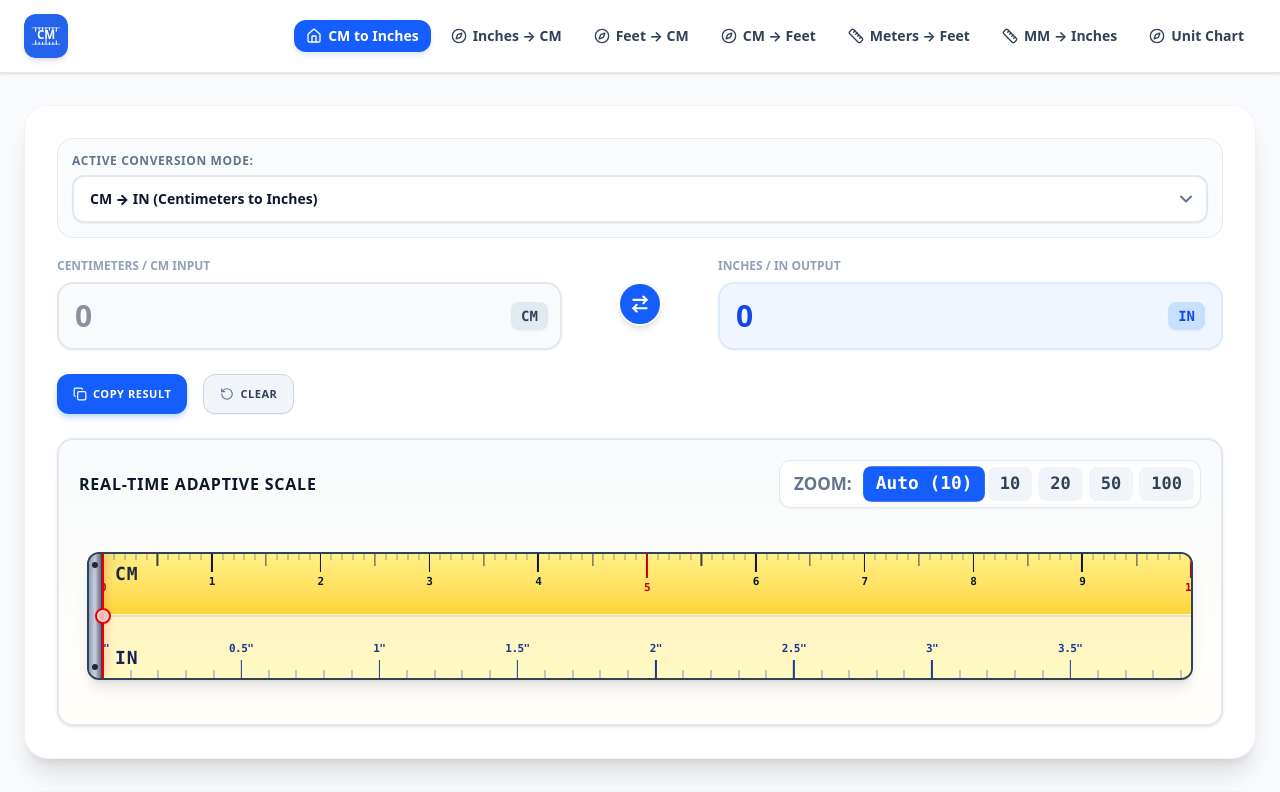
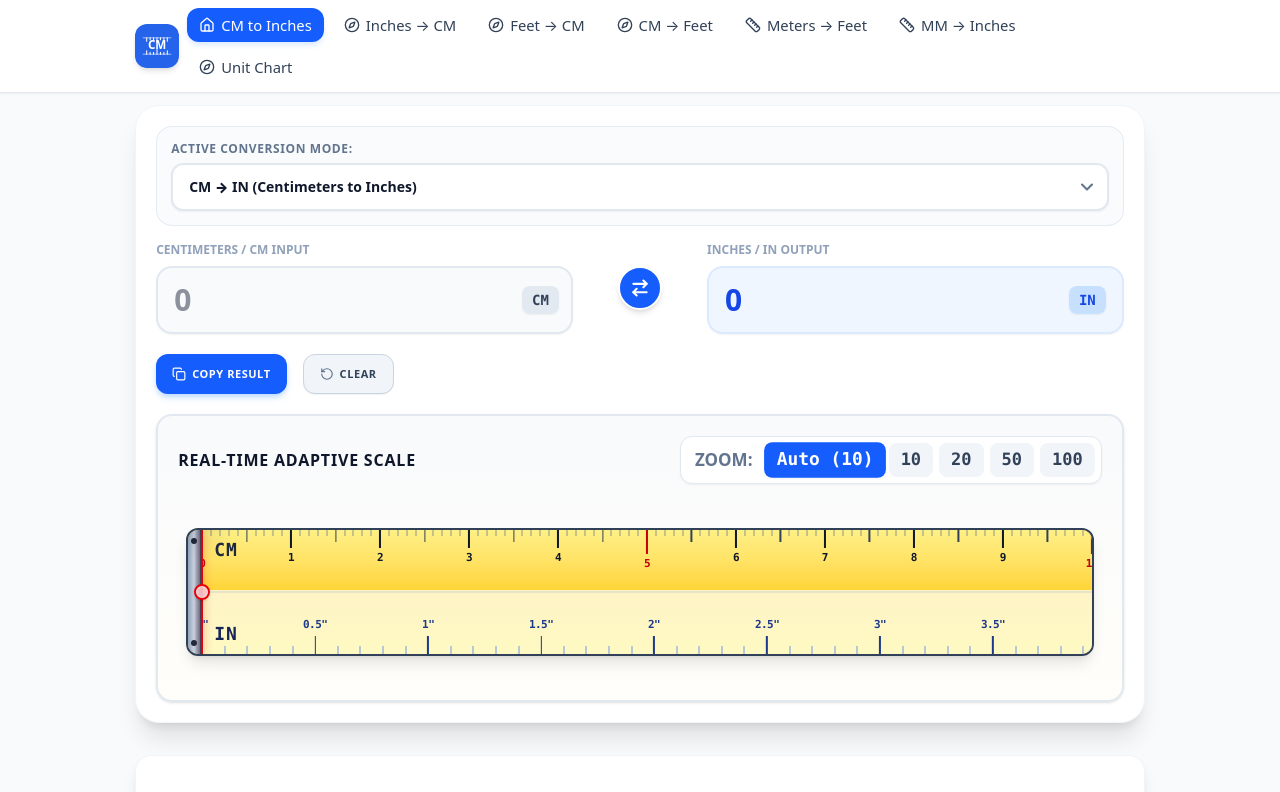
Before and after one commit to umakant345435t/cmtoinchesuk, a React (Vite) app: page / in a window 1280 px wide. Shown: the top 792 px of the page. Built offline with nearby package versions, Linux system fonts and the light colour scheme.

Commit message:
SPEED OPTIMIZE

```diff
--- a/src/App.tsx
+++ b/src/App.tsx
@@ -1242,8 +1242,8 @@ export default function App() {
       {/* Dynamic Header & Path Bar */}
       <Navigation currentPath={currentPath} onNavigate={handleNavigate} />
 
-      {/* Main Container */}
-      <main className="flex-1 max-w-7xl w-full mx-auto px-3 sm:px-6 py-3.5 sm:py-8 space-y-8">
+      {/* Main Container (9% narrower on left & right on desktop, minimal top gap below header) */}
+      <main className="flex-1 w-full lg:w-[82%] max-w-[1050px] mx-auto px-3 sm:px-5 pt-2 sm:pt-3 pb-6 sm:pb-8 space-y-6">
 
         {/* Main content pane */}
         <section className="w-full">
--- a/src/components/ConverterTool.tsx
+++ b/src/components/ConverterTool.tsx
@@ -355,7 +355,7 @@ export function ConverterTool({ initialTypeId = 'cm-to-inches', initialFromValue
 
   return (
     <div className="w-full bg-white rounded-2xl sm:rounded-3xl shadow-lg sm:shadow-xl border border-slate-100 overflow-hidden" id="converter-tool">
-      <div className="p-3.5 sm:p-6 md:p-8 space-y-3 sm:space-y-5">
+      <div className="p-3.5 sm:p-5 space-y-3 sm:space-y-4">
         {/* Unit Selector Dropdown */}
         <div className="bg-slate-50/80 p-2.5 sm:p-3.5 border border-slate-200/80 rounded-xl sm:rounded-2xl">
           <label htmlFor="conversion-mode-select" className="block text-[10px] sm:text-xs font-black text-slate-500 uppercase tracking-wider mb-1 sm:mb-1.5">
--- a/src/components/Footer.tsx
+++ b/src/components/Footer.tsx
@@ -20,7 +20,7 @@ export function Footer({ onNavigate }: FooterProps) {
   ];
 
   return (
-    <footer className="bg-slate-950 text-slate-300 text-sm border-t-2 border-slate-900" id="footer">
+    <footer className="bg-slate-950 text-slate-300 text-[14.8px] font-normal border-t-2 border-slate-900" id="footer">
       <div className="max-w-7xl mx-auto px-4 md:px-6 py-10 space-y-8">
 
         {/* Main grid section */}
@@ -40,7 +40,7 @@ export function Footer({ onNavigate }: FooterProps) {
               />
             </div>
 
-            <div className="flex flex-col gap-2.5 text-sm font-bold">
+            <div className="flex flex-col gap-2.5 text-[14.8px] font-normal">
               <div className="flex items-center gap-2.5 text-slate-300">
                 <MapPin className="w-4 h-4 text-slate-400 shrink-0" />
                 <span>Kensington, London, W8 4SG, United Kingdom</span>
@@ -111,7 +111,7 @@ export function Footer({ onNavigate }: FooterProps) {
                       e.preventDefault();
                       onNavigate(link.path);
                     }}
-                    className="text-left text-sm sm:text-[15px] py-1 text-slate-200 hover:text-yellow-400 hover:underline transition-colors font-bold cursor-pointer focus:outline-none"
+                    className="text-left text-[14.8px] sm:text-[15.8px] py-1 text-slate-200 hover:text-yellow-400 hover:underline transition-colors font-normal cursor-pointer focus:outline-none"
                   >
                     {link.label}
                   </a>
@@ -122,7 +122,7 @@ export function Footer({ onNavigate }: FooterProps) {
         </div>
 
         {/* Bottom Copyright line */}
-        <div className="pt-5 border-t border-slate-800 text-center sm:text-left text-sm text-slate-400 font-bold">
+        <div className="pt-5 border-t border-slate-800 text-center sm:text-left text-[14.8px] text-slate-400 font-normal">
           <span>© {currentYear} cmtoinches.uk. All rights reserved.</span>
         </div>
 
--- a/src/components/Navigation.tsx
+++ b/src/components/Navigation.tsx
@@ -48,10 +48,10 @@ export function Navigation({ currentPath, onNavigate }: NavigationProps) {
   };
 
   return (
-    <header className="w-full bg-white text-slate-950 border-b border-slate-200 shadow-sm" id="header-navigation">
-      <div className="max-w-7xl mx-auto px-4 md:px-6 py-3 sm:py-3.5 flex flex-col gap-2">
+    <header className="w-full bg-white text-slate-950 border-b border-slate-200 shadow-xs" id="header-navigation">
+      <div className="w-full lg:w-[82%] max-w-[1050px] mx-auto px-3 sm:px-5 py-2 flex flex-col gap-1.5">
         {/* Top Row: Brand Logo (SVG only), Desktop Header Links & Mobile Hamburger Toggle */}
-        <div className="flex flex-col lg:flex-row lg:items-center lg:justify-between gap-3">
+        <div className="flex flex-col lg:flex-row lg:items-center lg:justify-between gap-2">
           <div className="flex items-center justify-between w-full lg:w-auto">
             {/* Brand Identity with Blue-600 High Contrast SVG Logo ONLY (no text beside it) */}
             <a
@@ -85,12 +85,12 @@ export function Navigation({ currentPath, onNavigate }: NavigationProps) {
               aria-label="Toggle Menu"
               aria-expanded={isOpen}
             >
-              {isOpen ? <X className="w-5 h-5 text-blue-600 stroke-[2.5]" /> : <Menu className="w-5 h-5 stroke-[2.5]" />}
-              <span className="text-sm font-black">Menu</span>
+              {isOpen ? <X className="w-5 h-5 text-blue-600 stroke-[2]" /> : <Menu className="w-5 h-5 stroke-[2]" />}
+              <span className="text-[14.8px] font-normal">Menu</span>
             </button>
           </div>
 
-          {/* Desktop Primary Navigation Links (7 items only, 14px text-sm font size) */}
+          {/* Desktop Primary Navigation Links (7 items only, 14.8px unbolded font size) */}
           <nav aria-label="Main Navigation" className="hidden lg:flex flex-wrap items-center gap-1.5 xl:gap-2">
             {desktopHeaderLinks.map((link) => {
               const isActive = currentPath === link.path;
@@ -101,7 +101,7 @@ export function Navigation({ currentPath, onNavigate }: NavigationProps) {
                   href={link.path}
                   onClick={(e) => handleLinkClick(e, link.path)}
                   aria-current={isActive ? 'page' : undefined}
-                  className={`px-3 py-1.5 rounded-xl text-sm font-bold transition-all duration-150 flex items-center gap-1.5 whitespace-nowrap shrink-0 cursor-pointer ${
+                  className={`px-3 py-1.5 rounded-xl text-[14.8px] font-normal transition-all duration-150 flex items-center gap-1.5 whitespace-nowrap shrink-0 cursor-pointer ${
                     isActive
                       ? 'bg-blue-600 text-white shadow-md shadow-blue-100'
                       : 'text-slate-700 hover:text-blue-600 hover:bg-slate-100'
@@ -121,7 +121,7 @@ export function Navigation({ currentPath, onNavigate }: NavigationProps) {
             aria-label="Mobile Navigation"
             className="lg:hidden w-full bg-slate-50 border-2 border-slate-200 rounded-2xl p-4 mt-1 space-y-3 shadow-inner"
           >
-            <div className="px-1 text-xs font-black uppercase tracking-wider text-slate-400">
+            <div className="px-1 text-[12.8px] font-normal uppercase tracking-wider text-slate-400">
               All Converters &amp; Pages
             </div>
             <div className="grid grid-cols-1 sm:grid-cols-2 gap-1.5">
@@ -133,7 +133,7 @@ export function Navigation({ currentPath, onNavigate }: NavigationProps) {
                     href={link.path}
                     onClick={(e) => handleLinkClick(e, link.path)}
                     aria-current={isActive ? 'page' : undefined}
-                    className={`w-full text-left px-3.5 py-2.5 rounded-xl text-sm sm:text-[15px] font-bold transition-all flex items-center justify-between cursor-pointer ${
+                    className={`w-full text-left px-3.5 py-2.5 rounded-xl text-[14.8px] sm:text-[15.8px] font-normal transition-all flex items-center justify-between cursor-pointer ${
                       isActive
                         ? 'bg-blue-600 text-white shadow-md shadow-blue-100'
                         : 'bg-white text-slate-800 border border-slate-200/80 hover:text-blue-600 hover:border-blue-300'
```
Also changed, not shown: prerender.js (+3 -3 lines), public/assets/aistudio/Screenshot_2026-11-12_080330_10fb4c71.png (added).
